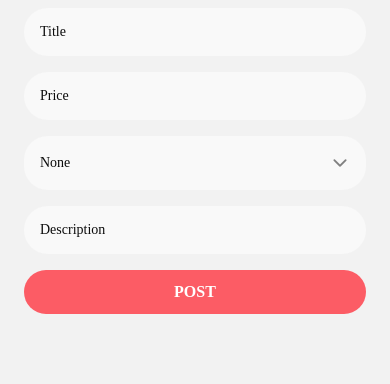
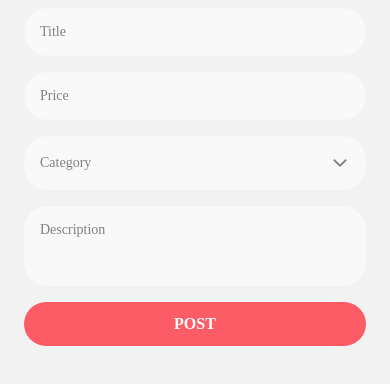
Before and after one commit to mlangsman/DoneWithIt, a React Native app: screen /Welcome in a window 390 px wide. Shown: the top 384 px of the page. Built offline with nearby package versions, Linux system fonts and the light colour scheme.

Commit message:
Refactored and completed AppFormPicker and ListingEditScreen

```diff
--- a/app/components/AppPicker.js
+++ b/app/components/AppPicker.js
@@ -34,7 +34,11 @@ const AppPicker = ({
               color={defaultStyles.colours.medium}
             />
           )}
-          <AppText style={styles.text}>
+          <AppText
+            style={
+              selectedItem ? styles.text : [styles.text, styles.placeholder]
+            }
+          >
             {selectedItem ? selectedItem.label : placeholder}
           </AppText>
           <Ionicons
@@ -92,6 +96,9 @@ const styles = StyleSheet.create({
     shadowColor: "lightgrey",
     shadowOpacity: 50,
   },
+  placeholder: {
+    color: defaultStyles.colours.medium,
+  },
 });
 
 export default AppPicker;
--- a/app/components/AppTextInput.js
+++ b/app/components/AppTextInput.js
@@ -4,7 +4,7 @@ import React from "react";
 import { Ionicons } from "@expo/vector-icons";
 import defaultStyles from "../config/styles";
 
-const AppTextInput = ({ icon, ...otherProps }) => {
+const AppTextInput = ({ icon, style, ...otherProps }) => {
   return (
     <View style={styles.container}>
       {icon && (
@@ -16,7 +16,8 @@ const AppTextInput = ({ icon, ...otherProps }) => {
         />
       )}
       <TextInput
-        style={[defaultStyles.text, styles.textInput]}
+        placeholderTextColor={defaultStyles.colours.medium}
+        style={[defaultStyles.text, styles.textInput, style]}
         {...otherProps}
       />
     </View>
--- a/app/components/forms/AppFormPicker.js
+++ b/app/components/forms/AppFormPicker.js
@@ -1,31 +1,23 @@
 import { StyleSheet, Text, View } from "react-native";
-import React from "react";
+import { React, useState } from "react";
 import { useFormikContext } from "formik";
 
 import AppPicker from "../AppPicker";
 import ErrorMessage from "./ErrorMessage";
 
-const categories = [
-  {
-    label: "Item 1",
-    value: 1,
-  },
-  {
-    label: "Item 2",
-    value: 2,
-  },
-  {
-    label: "Item 3",
-    value: 3,
-  },
-];
-
-const AppFormPicker = ({ name }) => {
-  const { setFieldTouched, handleChange, touched, errors } = useFormikContext();
+const AppFormPicker = ({ name, items, placeholder }) => {
+  const { touched, errors, setFieldValue, values } = useFormikContext();
 
   return (
     <>
-      <AppPicker items={categories} />
+      <AppPicker
+        items={items}
+        selectedItem={values[name]}
+        onSelectItem={(item) => {
+          setFieldValue(name, item);
+        }}
+        placeholder={placeholder}
+      />
       <ErrorMessage error={errors[name]} visible={touched[name]} />
     </>
   );
--- a/app/screens/ListingEditScreen.js
+++ b/app/screens/ListingEditScreen.js
@@ -8,9 +8,16 @@ import AppFormPicker from "../components/forms/AppFormPicker";
 
 const validationScheme = Yup.object().shape({
   title: Yup.string().required().label("Title"),
-  price: Yup.number().required().positive().label("Price"),
+  price: Yup.number().required().min(1).max(10000).label("Price"),
   description: Yup.string().required().label("Description"),
+  category: Yup.object().required().nullable().label("Category"),
 });
+
+const categories = [
+  { label: "Item 1", value: 1 },
+  { label: "Item 2", value: 2 },
+  { label: "Item 3", value: 3 },
+];
 
 const ListingEditScreen = () => {
   return (
@@ -18,10 +25,16 @@ const ListingEditScreen = () => {
       <AppForm
         validationSchema={validationScheme}
         onSubmit={(values) => console.log(values)}
-        initialValues={{ title: "", price: "", description: "" }}
+        initialValues={{
+          title: "",
+          price: "",
+          description: "",
+          category: null,
+        }}
       >
         <AppFormField
           name="title"
+          maxLength={255}
           autoCapitalize="words"
           autoCorrect={false}
           icon=""
@@ -30,19 +43,25 @@ const ListingEditScreen = () => {
         />
         <AppFormField
           name="price"
-          autoCapitalize="none"
-          autoCorrect={false}
+          maxLength={8}
           icon=""
           keyboardType="numeric"
           placeholder="Price"
         />
-        <AppFormPicker name="category" />
+        <AppFormPicker
+          name="category"
+          items={categories}
+          placeholder="Category"
+        />
         <AppFormField
           name="description"
           autoCapitalize="none"
           autoCorrect={false}
           icon=""
           placeholder="Description"
+          maxLength={8}
+          multiline
+          numberOfLines={3}
         />
         <SubmitButton title="Post" />
       </AppForm>
```
